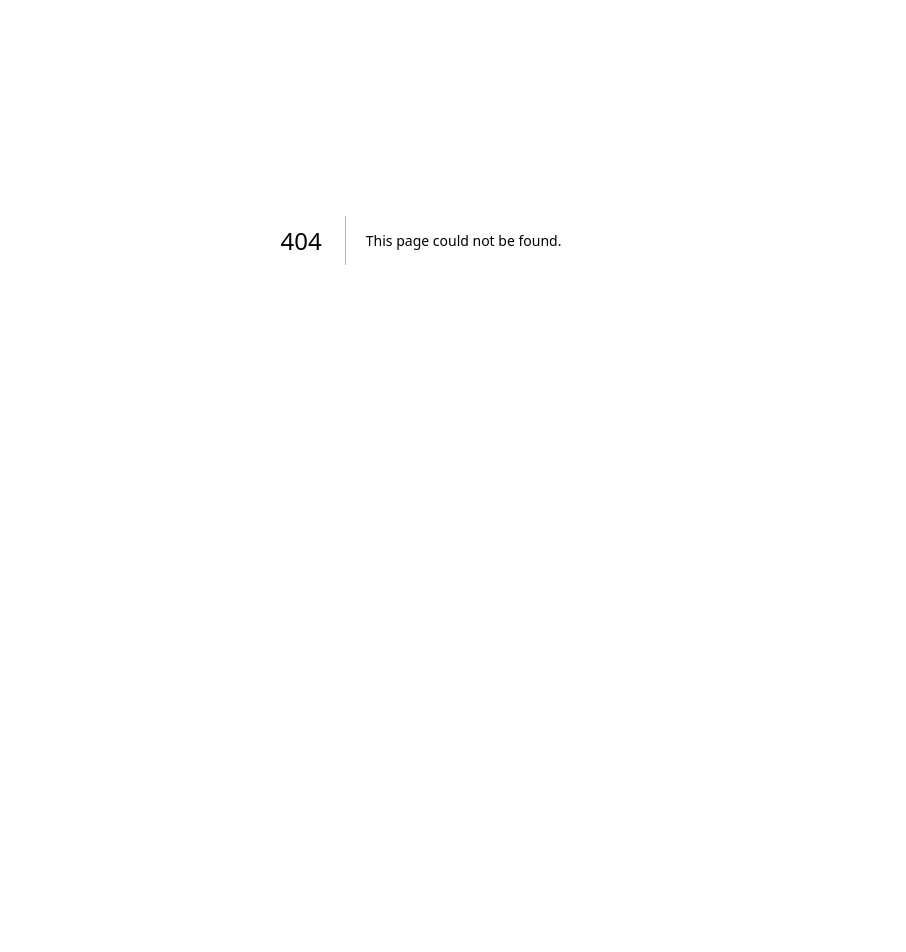
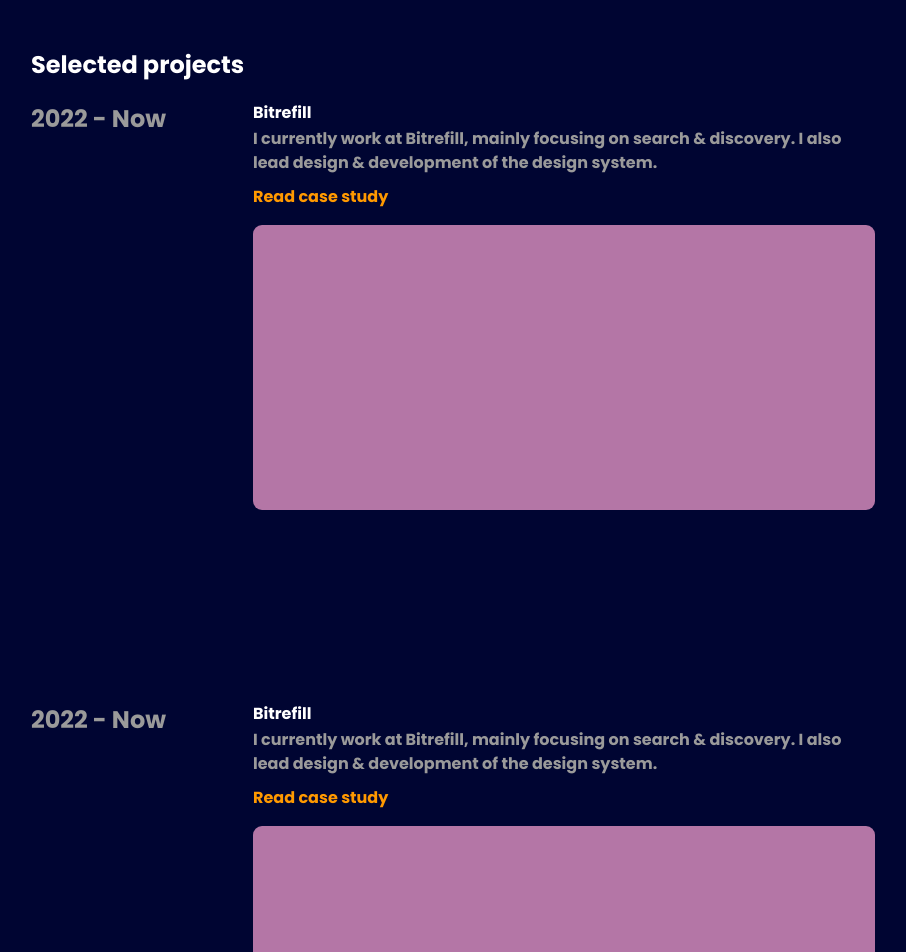
Before and after one commit to jovemdan/danilo-menezes, a Next.js app: page /projects in a window 1280 px wide. Before the commit this address had no page. Shown: the part 160-1112 px from the top of the page, without its empty margins (219-1125 px from the left). Before the commit the page ends 800 px from the top, so only its background shows below. Built offline with nearby package versions, Linux system fonts and the light colour scheme.

Commit message:
feat: Create page blog

```diff
--- /dev/null
+++ b/pages/projects.tsx
@@ -0,0 +1,103 @@
+import { Box, Flex, Text } from '@chakra-ui/react'
+import { Navbar } from '../components/navbar'
+
+export default function Projects() {
+  return (
+    <>
+      <Box maxWidth='860px' height='100vh' margin='0 auto' px={'10'}>
+        <Navbar />
+
+        <Box mt={127}>
+          <Text
+            fontSize='24px'
+            fontWeight='700'
+            lineHeight='36px'
+            color='white'
+          >
+            Selected projects
+          </Text>
+        </Box>
+
+        <Flex mt={18} gap='87px'>
+          <Box>
+            <Text
+              w='135px'
+              fontSize='24px'
+              fontWeight='700'
+              lineHeight='36px'
+              color='#9A9A9A'
+            >
+              2022 - Now
+            </Text>
+          </Box>
+          <Box>
+            <Text color='white' fontWeight='700'>
+              Bitrefill
+            </Text>
+            <Text
+              as='p'
+              fontWeight='700'
+              color='#9A9A9A'
+              alignItems='left'
+              mt='2px'
+            >
+              I currently work at Bitrefill, mainly focusing on search &
+              discovery. I also lead design & development of the design system.
+            </Text>
+            <Text fontWeight='700' color='#FF9900' mt='10px'>
+              Read case study
+            </Text>
+
+            <Box
+              mt='16px'
+              w='622px'
+              height='285px'
+              bgColor='#B476A6'
+              borderRadius='9px'
+            ></Box>
+          </Box>
+        </Flex>
+
+        <Flex mt={48} gap='87px'>
+          <Box>
+            <Text
+              w='135px'
+              fontSize='24px'
+              fontWeight='700'
+              lineHeight='36px'
+              color='#9A9A9A'
+            >
+              2022 - Now
+            </Text>
+          </Box>
+          <Box>
+            <Text color='white' fontWeight='700'>
+              Bitrefill
+            </Text>
+            <Text
+              as='p'
+              fontWeight='700'
+              color='#9A9A9A'
+              alignItems='left'
+              mt='2px'
+            >
+              I currently work at Bitrefill, mainly focusing on search &
+              discovery. I also lead design & development of the design system.
+            </Text>
+            <Text fontWeight='700' color='#FF9900' mt='10px'>
+              Read case study
+            </Text>
+
+            <Box
+              mt='16px'
+              w='622px'
+              height='285px'
+              bgColor='#B476A6'
+              borderRadius='9px'
+            ></Box>
+          </Box>
+        </Flex>
+      </Box>
+    </>
+  )
+}
```
